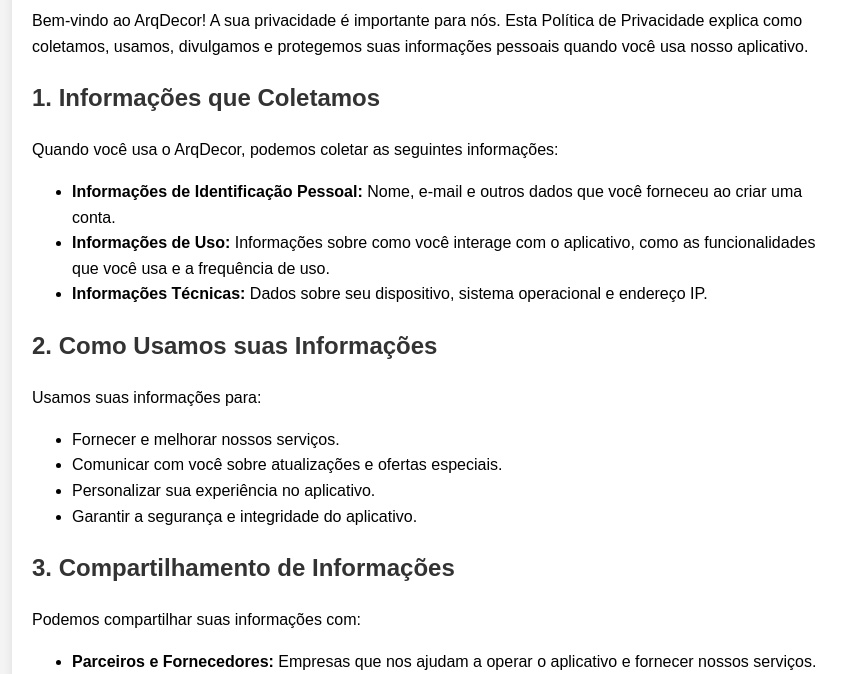
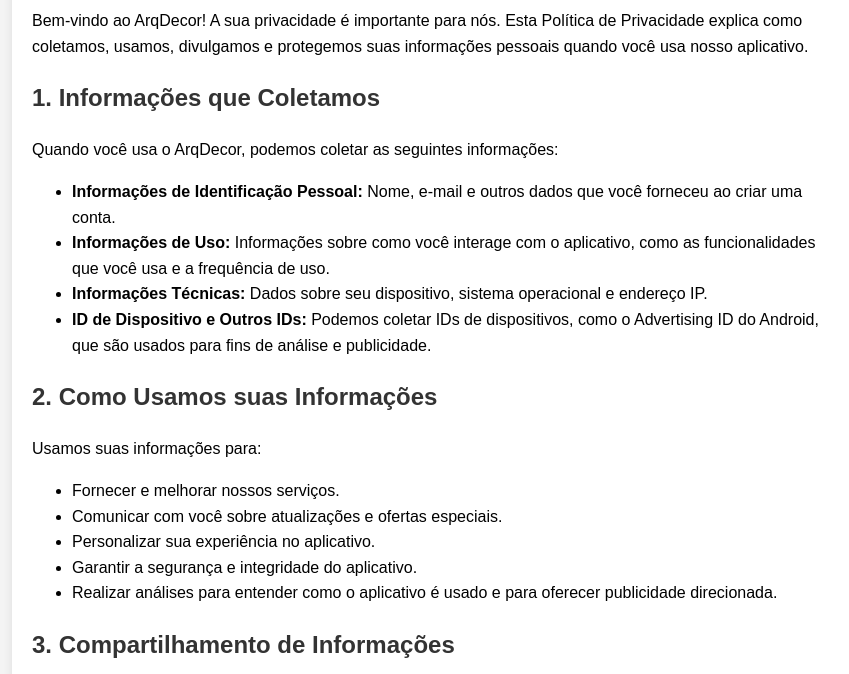
Before and after one commit to joaorizzont/privacy-policy-arqdecor, a plain HTML site: page index.html in a window 1280 px wide. Shown: the part 126-800 px from the top of the page, without its empty margins (208-1057 px from the left). Drawn offline with Linux system fonts and the light colour scheme.

Commit message:
Update index.html

```diff
--- a/index.html
+++ b/index.html
@@ -42,6 +42,7 @@
             <li><strong>Informações de Identificação Pessoal:</strong> Nome, e-mail e outros dados que você forneceu ao criar uma conta.</li>
             <li><strong>Informações de Uso:</strong> Informações sobre como você interage com o aplicativo, como as funcionalidades que você usa e a frequência de uso.</li>
             <li><strong>Informações Técnicas:</strong> Dados sobre seu dispositivo, sistema operacional e endereço IP.</li>
+            <li><strong>ID de Dispositivo e Outros IDs:</strong> Podemos coletar IDs de dispositivos, como o Advertising ID do Android, que são usados para fins de análise e publicidade.</li>
         </ul>
 
         <h2>2. Como Usamos suas Informações</h2>
@@ -51,12 +52,13 @@
             <li>Comunicar com você sobre atualizações e ofertas especiais.</li>
             <li>Personalizar sua experiência no aplicativo.</li>
             <li>Garantir a segurança e integridade do aplicativo.</li>
+            <li>Realizar análises para entender como o aplicativo é usado e para oferecer publicidade direcionada.</li>
         </ul>
 
         <h2>3. Compartilhamento de Informações</h2>
         <p>Podemos compartilhar suas informações com:</p>
         <ul>
-            <li><strong>Parceiros e Fornecedores:</strong> Empresas que nos ajudam a operar o aplicativo e fornecer nossos serviços.</li>
+            <li><strong>Parceiros e Fornecedores:</strong> Empresas que nos ajudam a operar o aplicativo e fornecer nossos serviços, incluindo serviços de análise e publicidade.</li>
             <li><strong>Autoridades Legais:</strong> Quando necessário para cumprir com a legislação ou para proteger nossos direitos e a segurança de nossos usuários.</li>
         </ul>
 
```
